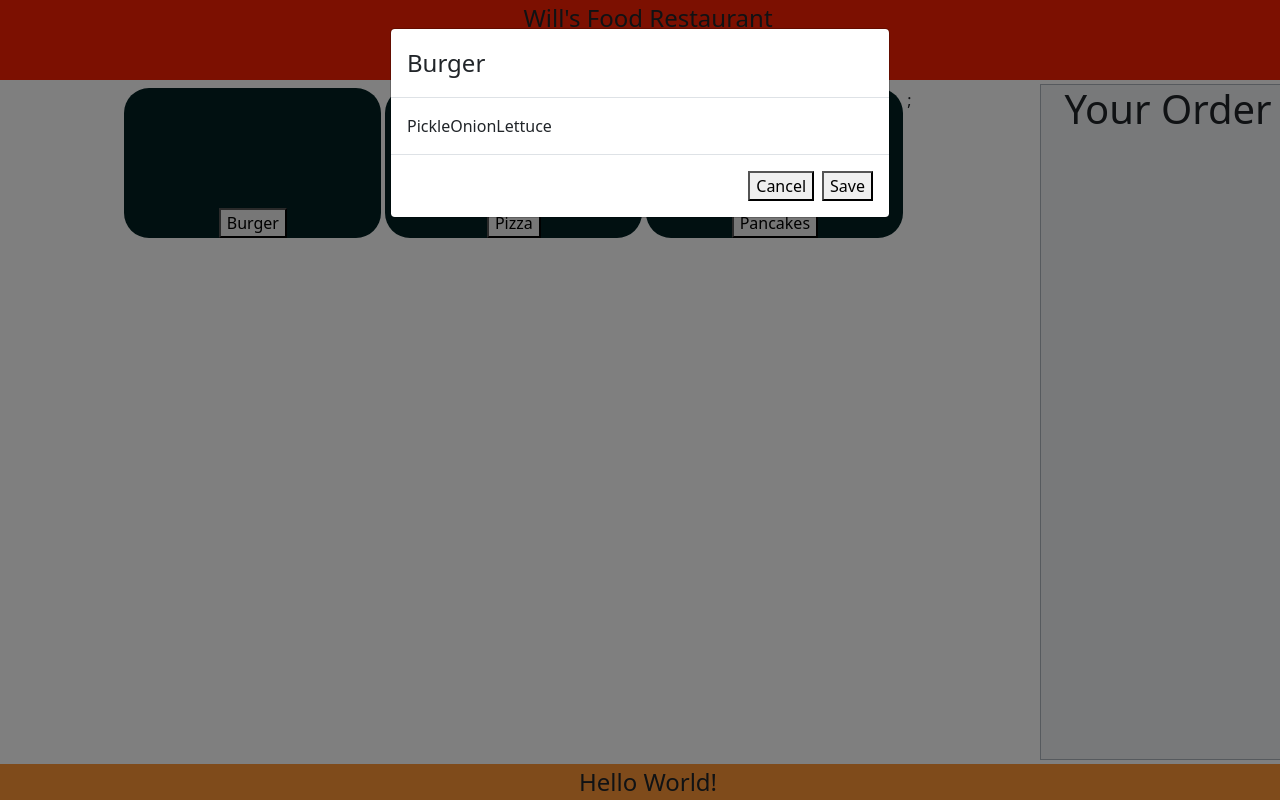
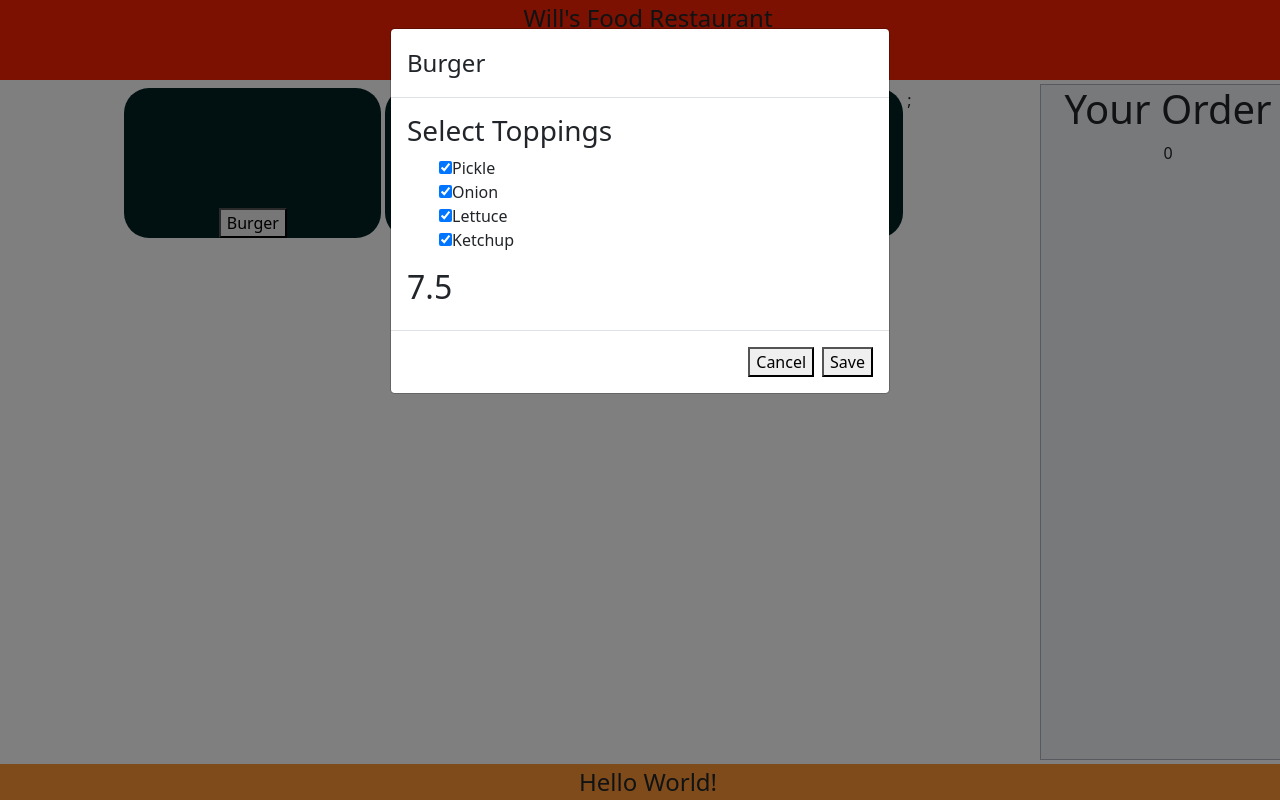
Before and after one commit to willmcgrath96/pizzastore, a React (Create React App) app: page / in a window 1280 px wide. Both pictures are taken after a click on the button "Burger". Built offline with nearby package versions, Linux system fonts and the light colour scheme.

Commit message:
Added checkbox names, some other things

```diff
--- a/src/App.js
+++ b/src/App.js
@@ -8,6 +8,7 @@ import "bootstrap/dist/css/bootstrap.min.css";
 import { useState } from "react";
 import Toppings from "./assets/components/Toppings";
 import FoodData from "./assets/data/FoodData";
+import Checkbox from "./assets/components/Checkbox";
 
 const Container = styled.div`
    {
@@ -65,13 +66,21 @@ const StyledProduct = styled(Product)`
 
 const App = () => {
   const [list, setList] = useState([]);
+  const [itemPrice, setItemPrice] = useState(0);
 
-  const addItem = (item, desc) => {
+  const addItem = (item, desc, price) => {
     let copy = [...list];
     copy = [
       ...copy,
-      { id: list.length + 1, task: item, sub: desc, complete: false },
+      {
+        id: list.length + 1,
+        task: item,
+        sub: desc,
+        cost: price,
+        complete: false,
+      },
     ];
+    setItemPrice(price);
     setList(copy);
   };
 
@@ -90,16 +99,18 @@ const App = () => {
         {Object.values(FoodData).map((key) => {
           return (
             <StyledProduct
+              key={key.id}
               text={key.name}
               addItem={addItem}
               desc={key.options}
               hasToppings={false}
+              price={key.price}
             />
           );
         })}
         ;
       </ProductBox>
-      <CartSidebar list={list} removeItem={removeItem} />
+      <CartSidebar list={list} removeItem={removeItem} price={itemPrice} />
       <Footer>Hello World!</Footer>
     </Container>
   );
--- a/src/assets/components/CartItem.js
+++ b/src/assets/components/CartItem.js
@@ -26,6 +26,7 @@ const CartItem = ({ cartitem }) => {
       {cartitem.task}
       <br />
       <StyledDesc>{cartitem.sub}</StyledDesc>
+      {cartitem.cost}
     </div>
   );
 };
--- a/src/assets/components/CartSidebar.js
+++ b/src/assets/components/CartSidebar.js
@@ -8,6 +8,7 @@ const SideBar = styled.div`
   grid-area: sidebar;
   grid-column: span 1;
   border: 1px solid #adb5bd;
+  overflow: scroll;
 `;
 
 const ItemContainer = styled.div`
@@ -24,7 +25,7 @@ const StyledButton = styled.button`
   }
 `;
 
-const CartSidebar = ({ list, removeItem }) => {
+const CartSidebar = ({ list, removeItem, price }) => {
   return (
     <SideBar>
       <h1>Your Order</h1>
@@ -42,6 +43,7 @@ const CartSidebar = ({ list, removeItem }) => {
           </ItemContainer>
         );
       })}
+      <div>{price}</div>
     </SideBar>
   );
 };
--- /dev/null
+++ b/src/assets/components/Checkbox.js
@@ -0,0 +1,52 @@
+import React from "react";
+import { useState } from "react";
+import FoodData from "../data/FoodData";
+
+const Checkbox = ({ toppings, onChange }) => {
+  const [data, setData] = useState([{ toppings }]);
+
+  const [total, setTotal] = useState(0);
+
+  const [checked, setChecked] = useState(true);
+
+  const foodArray = [...toppings];
+
+  onChange = (e) => {
+    const isChecked = e.target.checked;
+    if (checked) {
+      foodArray.push(e.target.value);
+    } else {
+      const index = foodArray.indexOf(e.target.value);
+      foodArray.splice(index, 1);
+      setChecked(false);
+    }
+    console.log(foodArray);
+  };
+
+  return (
+    <div>
+      <h3>Select Toppings</h3>
+      <ul>
+        {toppings.map((item) => {
+          return (
+            <li style={{ listStyleType: "none" }}>
+              <div>
+                <input
+                  readOnly
+                  type="checkbox"
+                  name={item}
+                  value={item}
+                  onChange={() => setChecked(!checked)}
+                  defaultChecked={checked}
+                />
+                <label>{item}</label>
+              </div>
+            </li>
+          );
+        })}
+      </ul>
+    </div>
+  );
+};
+
+export default Checkbox;
--- a/src/assets/components/Product.js
+++ b/src/assets/components/Product.js
@@ -5,6 +5,7 @@ import Modal from "react-bootstrap/Modal";
 import "bootstrap/dist/css/bootstrap.min.css";
 import { useState } from "react";
 import Toppings from "./Toppings";
+import Checkbox from "./Checkbox";
 
 const StyledProduct = styled.div`
    {
@@ -20,8 +21,11 @@ const StyledProduct = styled.div`
   }
 `;
 
-const Product = ({ addItem, text, desc, img, hasToppings }) => {
+const Product = ({ addItem, text, desc, price, img, hasToppings }) => {
+  const descValues = Object.values(desc);
+
   const [isOpen, setIsOpen] = useState(false);
+  const [toppings, setToppings] = useState(descValues);
 
   const showModal = () => {
     setIsOpen(true);
@@ -33,7 +37,8 @@ const Product = ({ addItem, text, desc, img, hasToppings }) => {
 
   const handleAndHide = (e) => {
     e.preventDefault();
-    addItem(text, desc);
+    setToppings(descValues);
+    addItem(text, toppings, price);
     hideModal();
   };
 
@@ -45,7 +50,10 @@ const Product = ({ addItem, text, desc, img, hasToppings }) => {
           <Modal.Header>
             <Modal.Title>{text}</Modal.Title>
           </Modal.Header>
-          <Modal.Body>{desc}</Modal.Body>
+          <Modal.Body>
+            <Checkbox toppings={descValues} price={price} />
+            <h2>{price}</h2>
+          </Modal.Body>
           <Modal.Footer>
             <button onClick={hideModal}>Cancel</button>
             <button onClick={handleAndHide}>Save</button>
--- a/src/assets/data/FoodData.js
+++ b/src/assets/data/FoodData.js
@@ -2,16 +2,22 @@ import React from "react";
 
 const FoodData = [
   {
+    id: 1,
     name: "Burger",
-    options: ["Pickle", "Onion", "Lettuce"],
+    options: ["Pickle", "Onion", "Lettuce", "Ketchup"],
+    price: 7.5,
   },
   {
+    id: 2,
     name: "Pizza",
     options: ["Sausage", "Pepperoni", "Olives"],
+    price: 10.5,
   },
   {
+    id: 3,
     name: "Pancakes",
     options: ["Butter", "Maple Syrup", "Blueberry Syrup"],
+    price: 6.5,
   },
 ];
 
```
